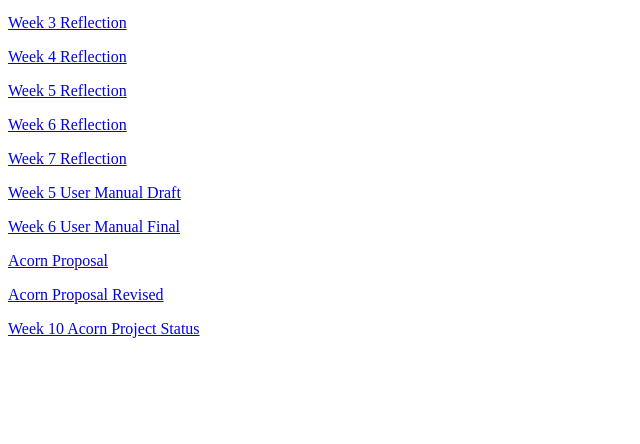
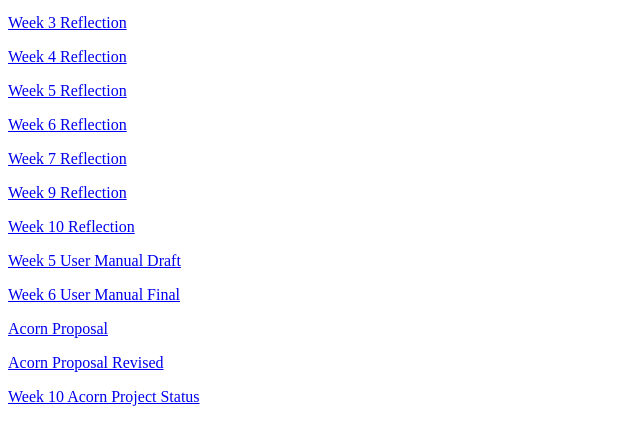
Before and after one commit to jessicapayne95775/jessicapayne95775.github.io, a plain HTML site: page index.html in a window 1280 px wide. Shown: the part 100-544 px from the top of the page, without its empty margins (0-640 px from the left). Drawn offline with Linux system fonts and the light colour scheme.

Commit message:
Update index.html

```diff
--- a/index.html
+++ b/index.html
@@ -14,7 +14,9 @@
     <p><a href= "https://view.officeapps.live.com/op/view.aspx?src=https%3A%2F%2Fjessicapayne95775.github.io%2Fw05reflection.docx&wdOrigin=BROWSELINK">Week 5 Reflection</a></p>
     <p><a href= "https://view.officeapps.live.com/op/view.aspx?src=https%3A%2F%2Fjessicapayne95775.github.io%2Freflection_week_6.docx&wdOrigin=BROWSELINK">Week 6 Reflection</a></p>
     <p><a href= "https://view.officeapps.live.com/op/view.aspx?src=https%3A%2F%2Fjessicapayne95775.github.io%2Freflection_week_7.docx&wdOrigin=BROWSELINK">Week 7 Reflection</a></p>
-    <p></p>
+    <p><a href= "https://view.officeapps.live.com/op/view.aspx?src=https%3A%2F%2Fjessicapayne95775.github.io%2Freflection_week_9.docx&wdOrigin=BROWSELINK">Week 9 Reflection</a></p>
+    <p><a href= "https://view.officeapps.live.com/op/view.aspx?src=https%3A%2F%2Fjessicapayne95775.github.io%2Freflection_week_10.docx&wdOrigin=BROWSELINK">Week 10 Reflection</a></p>
+    <p> </p>
     <p><a href= "https://view.officeapps.live.com/op/view.aspx?src=https%3A%2F%2Fjessicapayne95775.github.io%2Fw05_user_manual_draft.docx&wdOrigin=BROWSELINK">Week 5 User Manual Draft</a></p>
     <p><a href= "https://view.officeapps.live.com/op/view.aspx?src=https%3A%2F%2Fjessicapayne95775.github.io%2Fuser_manual_two.docx&wdOrigin=BROWSELINK">Week 6 User Manual Final</a></p>
     <p><a href= "https://view.officeapps.live.com/op/view.aspx?src=https%3A%2F%2Fjessicapayne95775.github.io%2Facorn_brainstorm.docx&wdOrigin=BROWSELINK">Acorn Proposal</a></p>
```
